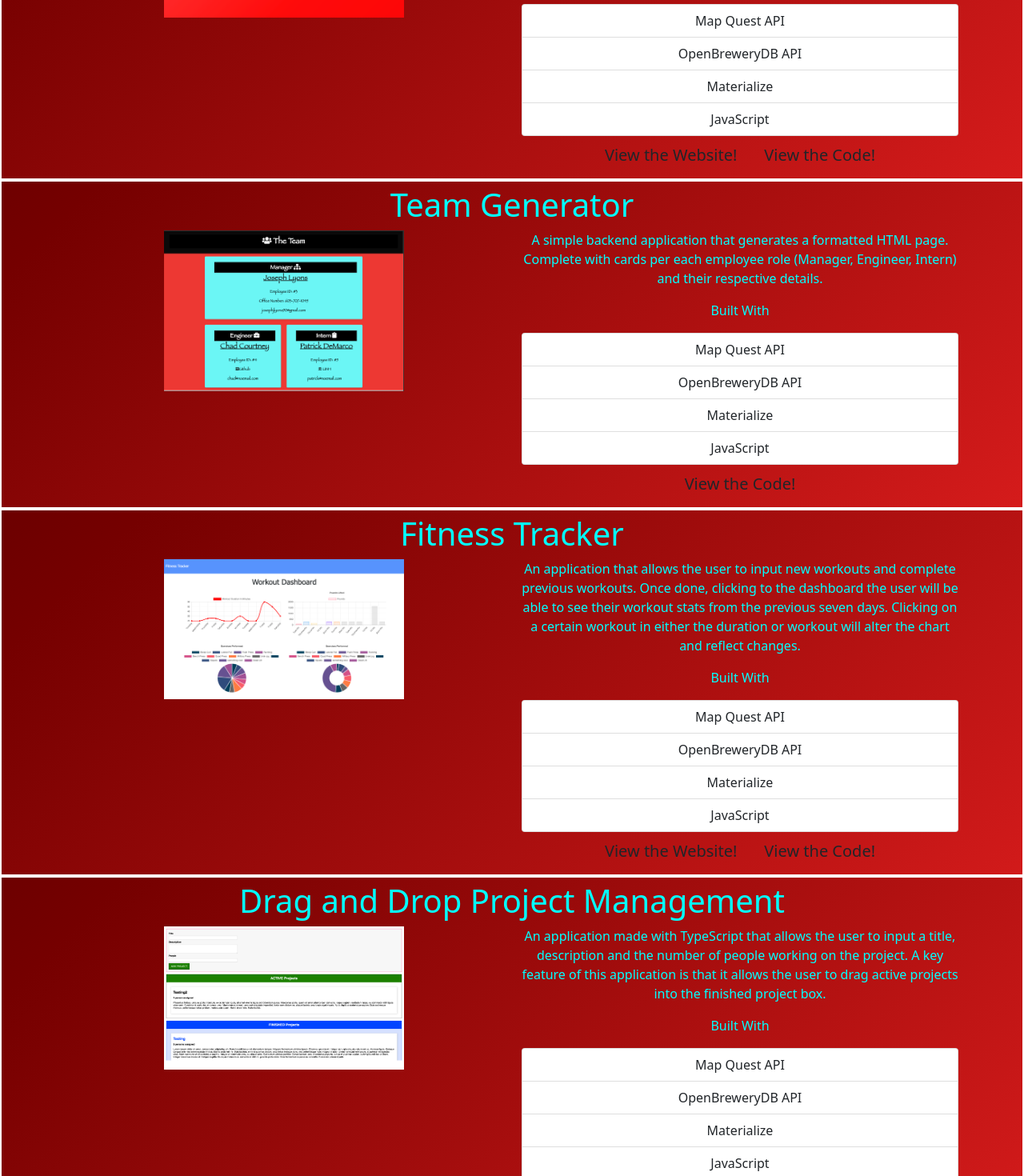
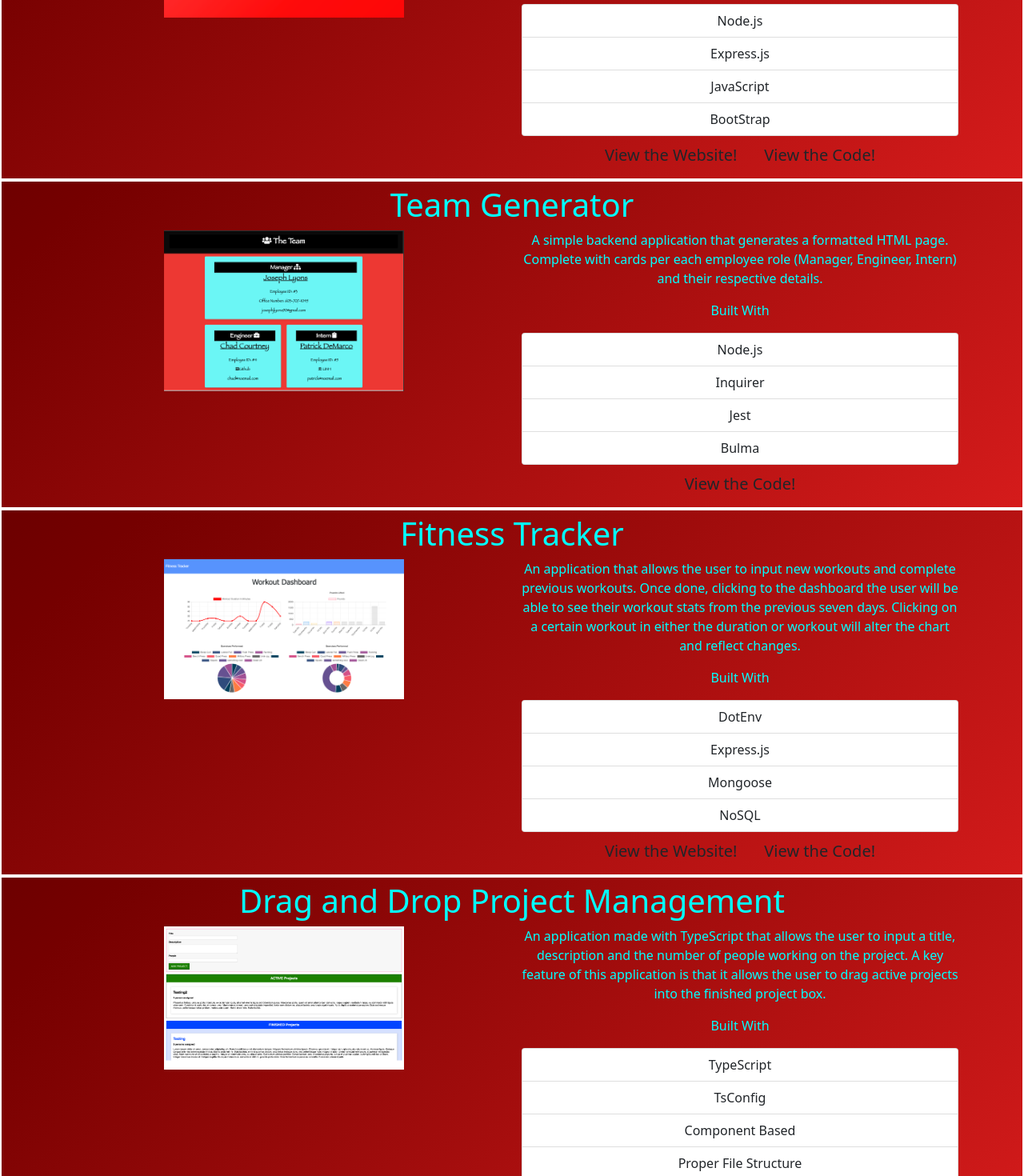
Before and after one commit to Josephjlyons/portfolio, a React (Create React App) app: page / in a window 1280 px wide. Shown: the part 1860-3330 px from the top of the page at 80% size. Built offline with nearby package versions, Linux system fonts and the light colour scheme.

Commit message:
update list features

```diff
--- a/src/Components/PortfolioItems/Portfolio.js
+++ b/src/Components/PortfolioItems/Portfolio.js
@@ -37,7 +37,7 @@ const Project = () => {
                             <p>This site allows the user to enter a zip code and receive the name, address, phone number, URL, and type of all the breweries that are local to the zip code.
                                     The user is given the option save up to five locations to their favorites.</p>
                             <p>Built With</p>
-                            <ListGroup className='techList'>
+                            <ListGroup>
                                 <ListGroup.Item>Map Quest API</ListGroup.Item>
                                 <ListGroup.Item>OpenBreweryDB API</ListGroup.Item>
                                 <ListGroup.Item>Materialize</ListGroup.Item>
@@ -111,11 +111,11 @@ const Project = () => {
                                 An easy and simple UI that allows the user to easily manage notes.
                             </p>
                             <p>Built With</p>
-                            <ListGroup className='techList'>
-                                <ListGroup.Item>Map Quest API</ListGroup.Item>
-                                <ListGroup.Item>OpenBreweryDB API</ListGroup.Item>
-                                <ListGroup.Item>Materialize</ListGroup.Item>
+                            <ListGroup>
+                                <ListGroup.Item>Node.js</ListGroup.Item>
+                                <ListGroup.Item>Express.js</ListGroup.Item>
                                 <ListGroup.Item>JavaScript</ListGroup.Item>
+                                <ListGroup.Item>BootStrap</ListGroup.Item>
 
                             </ListGroup>
 
@@ -147,11 +147,11 @@ const Project = () => {
                                 A simple backend application that generates a formatted HTML page.
                         Complete with cards per each employee role (Manager, Engineer, Intern) and their respective details.</p>
                             <p>Built With</p>
-                            <ListGroup className='techList'>
-                                <ListGroup.Item>Map Quest API</ListGroup.Item>
-                                <ListGroup.Item>OpenBreweryDB API</ListGroup.Item>
-                                <ListGroup.Item>Materialize</ListGroup.Item>
-                                <ListGroup.Item>JavaScript</ListGroup.Item>
+                            <ListGroup>
+                                <ListGroup.Item>Node.js</ListGroup.Item>
+                                <ListGroup.Item>Inquirer</ListGroup.Item>
+                                <ListGroup.Item>Jest</ListGroup.Item>
+                                <ListGroup.Item>Bulma</ListGroup.Item>
 
                             </ListGroup>
 
@@ -183,11 +183,11 @@ const Project = () => {
                                 Once done, clicking to the dashboard the user will be able to see their workout stats from the previous seven days.
                         Clicking on a certain workout in either the duration or workout will alter the chart and reflect changes.</p>
                             <p>Built With</p>
-                            <ListGroup className='techList'>
-                                <ListGroup.Item>Map Quest API</ListGroup.Item>
-                                <ListGroup.Item>OpenBreweryDB API</ListGroup.Item>
-                                <ListGroup.Item>Materialize</ListGroup.Item>
-                                <ListGroup.Item>JavaScript</ListGroup.Item>
+                            <ListGroup>
+                                <ListGroup.Item>DotEnv</ListGroup.Item>
+                                <ListGroup.Item>Express.js</ListGroup.Item>
+                                <ListGroup.Item>Mongoose</ListGroup.Item>
+                                <ListGroup.Item>NoSQL</ListGroup.Item>
 
                             </ListGroup>
                             <a className='linkText' href="https://rocky-waters-93224.herokuapp.com/" target="_blank" rel="noreferrer noopener" class="btn btn-lg">View the Website!</a>
@@ -216,11 +216,11 @@ const Project = () => {
                                 An application made with TypeScript that allows the user to input a title, description and the number of people working on the project. A key feature of this application
                                     is that it allows the user to drag active projects into the finished project box. </p>
                             <p>Built With</p>
-                            <ListGroup className='techList'>
-                                <ListGroup.Item>Map Quest API</ListGroup.Item>
-                                <ListGroup.Item>OpenBreweryDB API</ListGroup.Item>
-                                <ListGroup.Item>Materialize</ListGroup.Item>
-                                <ListGroup.Item>JavaScript</ListGroup.Item>
+                            <ListGroup>
+                                <ListGroup.Item>TypeScript</ListGroup.Item>
+                                <ListGroup.Item>TsConfig</ListGroup.Item>
+                                <ListGroup.Item>Component Based</ListGroup.Item>
+                                <ListGroup.Item>Proper File Structure</ListGroup.Item>
 
                             </ListGroup>
 
```
